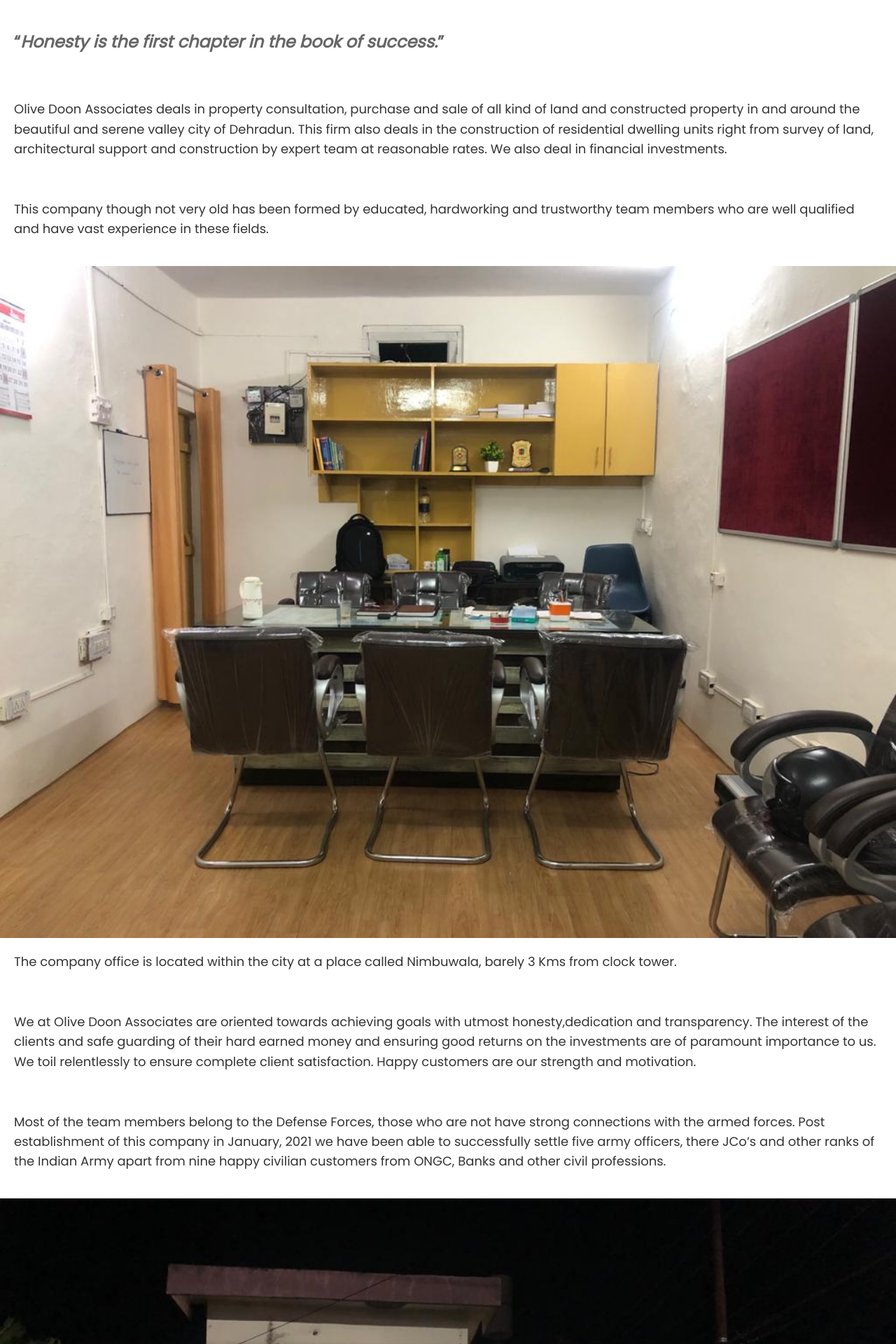
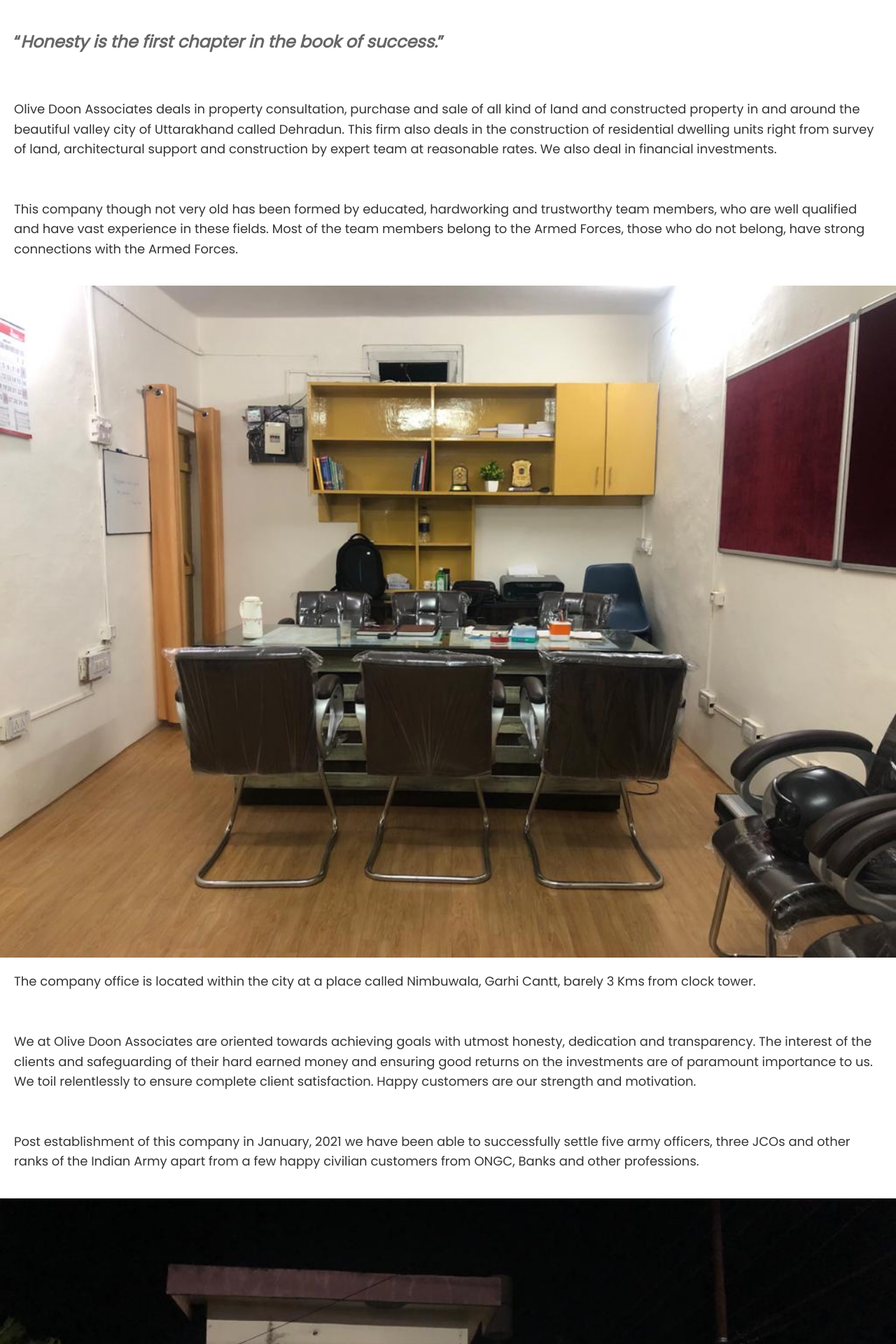
Before and after one commit to Mohammad-Ajram/olive-frontened, a React (Create React App) app: page /about-us in a window 1280 px wide. Shown: the part 380-2300 px from the top of the page at 70% size. Built offline with nearby package versions, Linux system fonts and the light colour scheme.

Commit message:
first commit

```diff
--- a/src/index.css
+++ b/src/index.css
@@ -18,7 +18,6 @@
 
 nav {
   font-family: "Roboto", sans-serif;
-  font-weight: 600;
   background-color: white;
   box-shadow: 0 4px 12px 0 rgb(0 0 0 / 5%);
 }
@@ -154,8 +153,6 @@
 }
 .property-card-image {
   width: 100%;
-  height: 360px;
-  object-fit: contain;
 }
 .property-card-section {
   display: flex;
--- a/src/pages/AboutUs.js
+++ b/src/pages/AboutUs.js
@@ -19,15 +19,17 @@
       <p className="about-text">
         Olive Doon Associates deals in property consultation, purchase and sale
         of all kind of land and constructed property in and around the beautiful
-        and serene valley city of Dehradun. This firm also deals in the
+        valley city of Uttarakhand called Dehradun. This firm also deals in the
         construction of residential dwelling units right from survey of land,
         architectural support and construction by expert team at reasonable
         rates. We also deal in financial investments.
       </p>
       <p className="about-text">
         This company though not very old has been formed by educated,
-        hardworking and trustworthy team members who are well qualified and have
-        vast experience in these fields.
+        hardworking and trustworthy team members, who are well qualified and
+        have vast experience in these fields. Most of the team members belong to
+        the Armed Forces, those who do not belong, have strong connections with
+        the Armed Forces.
       </p>
       <div className="container-fluid">
         <div className="row">
@@ -42,23 +44,21 @@
       </div>
       <p className="about-text">
         The company office is located within the city at a place called
-        Nimbuwala, barely 3 Kms from clock tower.
+        Nimbuwala, Garhi Cantt, barely 3 Kms from clock tower.
       </p>
       <p className="about-text">
         We at Olive Doon Associates are oriented towards achieving goals with
-        utmost honesty,dedication and transparency. The interest of the clients
-        and safe guarding of their hard earned money and ensuring good returns
-        on the investments are of paramount importance to us. We toil
-        relentlessly to ensure complete client satisfaction. Happy customers are
-        our strength and motivation.
+        utmost honesty, dedication and transparency. The interest of the clients
+        and safeguarding of their hard earned money and ensuring good returns on
+        the investments are of paramount importance to us. We toil relentlessly
+        to ensure complete client satisfaction. Happy customers are our strength
+        and motivation.
       </p>
       <p className="about-text">
-        Most of the team members belong to the Defense Forces, those who are not
-        have strong connections with the armed forces. Post establishment of
-        this company in January, 2021 we have been able to successfully settle
-        five army officers, there JCo’s and other ranks of the Indian Army apart
-        from nine happy civilian customers from ONGC, Banks and other civil
-        professions.
+        Post establishment of this company in January, 2021 we have been able to
+        successfully settle five army officers, three JCOs and other ranks of
+        the Indian Army apart from a few happy civilian customers from ONGC,
+        Banks and other professions.
       </p>
       <div className="container-fluid">
         <div className="row">
--- a/src/pages/RentSellProperty.js
+++ b/src/pages/RentSellProperty.js
@@ -41,7 +41,7 @@
       <p className="about-text">You can also reach out to us via email</p>
       <div className="container">
         <img src={Mail} alt="mail icon" className="s-icon" />
-        <span className="contact-tag u">olivedoonassociates4@gmail.com</span>
+        <span className="contact-tag u">olivedoonassociates@gmail.com</span>
         <br />
         <br />
       </div>
--- a/src/pages/admin/UpdateProperty.js
+++ b/src/pages/admin/UpdateProperty.js
@@ -122,7 +122,7 @@
         720,
         720,
         "JPEG",
-        100,
+        70,
         0,
         (uri) => {
           console.log("uri", uri);
```
Also changed, not shown: 2 other files (tests, documents, lock files or other folders).
